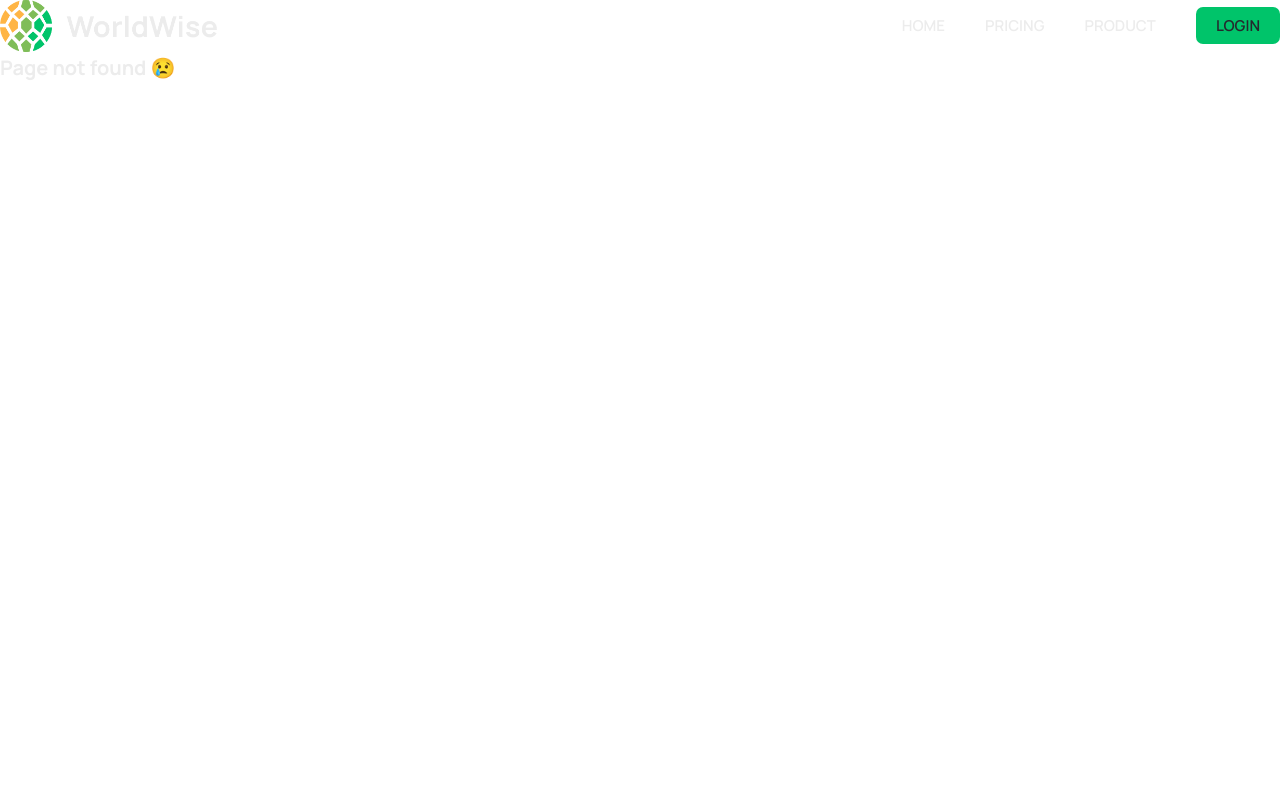
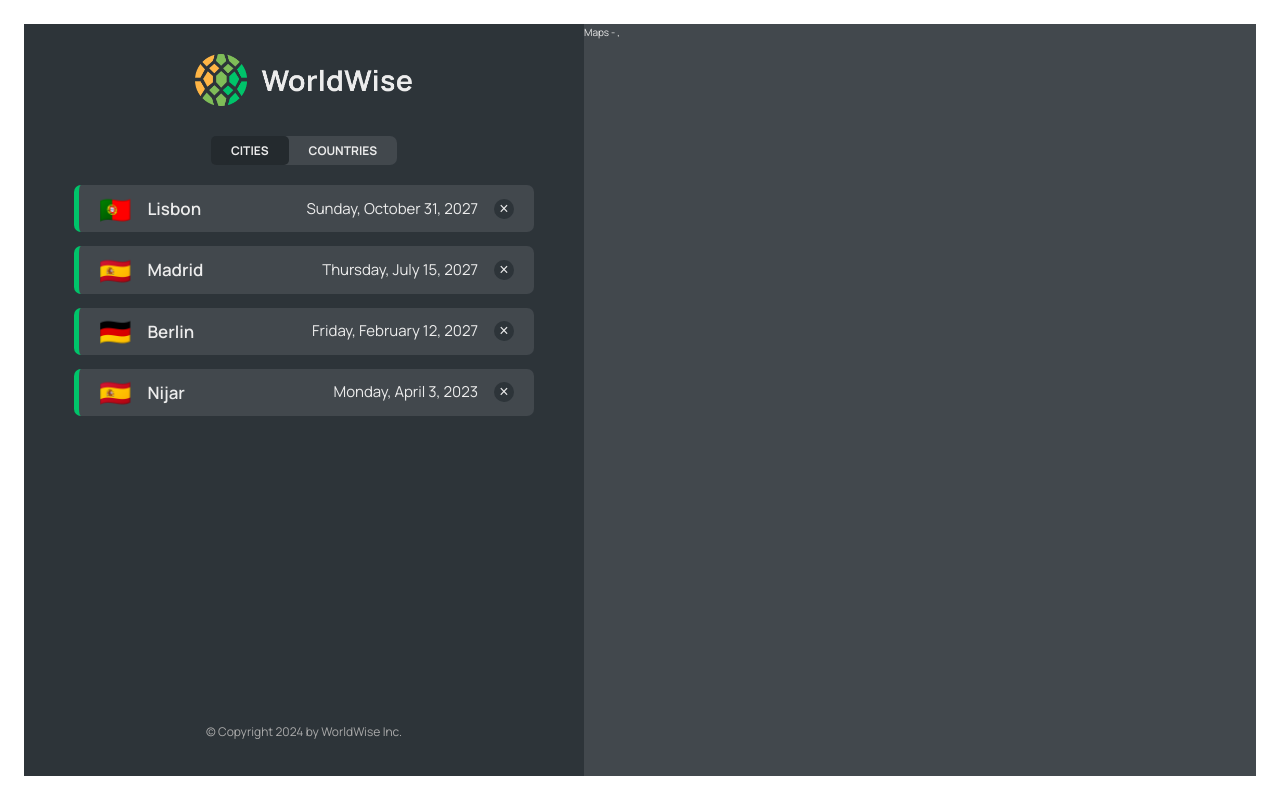
Before and after one commit to Arham11/worldwise-react, a React (Vite) app: page /app/cities in a window 1280 px wide. Before the commit this address had no page. Built offline with nearby package versions, Linux system fonts and the light colour scheme; data requests are answered from the project's data file.

Commit message:
dynamic routes and storing state in URL

```diff
--- /dev/null
+++ b/data/cities.json
@@ -0,0 +1,52 @@
+{
+  "cities": [
+    {
+      "cityName": "Lisbon",
+      "country": "Portugal",
+      "emoji": "🇵🇹",
+      "date": "2027-10-31T15:59:59.138Z",
+      "notes": "My favorite city so far!",
+      "position": {
+        "lat": 38.727881642324164,
+        "lng": -9.140900099907554
+      },
+      "id": 73930385
+    },
+    {
+      "cityName": "Madrid",
+      "country": "Spain",
+      "emoji": "🇪🇸",
+      "date": "2027-07-15T08:22:53.976Z",
+      "notes": "",
+      "position": {
+        "lat": 40.46635901755316,
+        "lng": -3.7133789062500004
+      },
+      "id": 17806751
+    },
+    {
+      "cityName": "Berlin",
+      "country": "Germany",
+      "emoji": "🇩🇪",
+      "date": "2027-02-12T09:24:11.863Z",
+      "notes": "Amazing 😃",
+      "position": {
+        "lat": 52.53586782505711,
+        "lng": 13.376933665713324
+      },
+      "id": 98443197
+    },
+    {
+      "cityName": "Nijar",
+      "country": "Spain",
+      "emoji": "🇪🇸",
+      "date": "2023-04-03T07:47:59.202Z",
+      "notes": "",
+      "position": {
+        "lat": "36.967508314568164",
+        "lng": "-2.13128394200588"
+      },
+      "id": 98443198
+    }
+  ]
+}
--- a/package.json
+++ b/package.json
@@ -7,9 +7,11 @@
     "dev": "vite",
     "build": "vite build",
     "lint": "eslint . --ext js,jsx --report-unused-disable-directives --max-warnings 0",
-    "preview": "vite preview"
+    "preview": "vite preview",
+    "server": "json-server --watch data/cities.json --port 8000 --delay 500"
   },
   "dependencies": {
+    "json-server": "^0.17.3",
     "react": "^18.2.0",
     "react-dom": "^18.2.0",
     "react-router-dom": "^6.23.0"
--- a/src/App.jsx
+++ b/src/App.jsx
@@ -1,19 +1,58 @@
 import { BrowserRouter, Route, Routes } from "react-router-dom";
+import { useEffect, useReducer, useState } from "react";
+
 import Product from "./pages/Product";
 import Homepage from "./pages/Homepage";
 import Pricing from "./pages/Pricing";
 import AppLayout from "./pages/AppLayout";
 import Login from "./pages/Login";
 import PageNotFound from "./pages/PageNotFound";
+import CityList from "./components/CityList";
+import CountryList from "./components/CountryList";
+import City from "./components/City";
+
+const BASE_URL = "http://localhost:8000";
 
 function App() {
+  const [cities, setCities] = useState([]);
+  const [isLoading, setIsLoading] = useState(false);
+
+  useEffect(function () {
+    async function fetchCities() {
+      try {
+        setIsLoading(true);
+        let res = await fetch(`${BASE_URL}/cities`);
+        let data = await res.json();
+        setCities(data);
+      } catch {
+        throw new Error("Something went wrong");
+      } finally {
+        setIsLoading(false);
+      }
+    }
+    fetchCities();
+  }, []);
   return (
     <BrowserRouter>
       <Routes>
         <Route path="/" element={<Homepage />}></Route>
         <Route path="product" element={<Product />}></Route>
         <Route path="pricing" element={<Pricing />}></Route>
-        <Route path="/app" element={<AppLayout />}></Route>
+        <Route path="/app" element={<AppLayout />}>
+          <Route
+            index
+            element={<CityList cities={cities} isLoading={isLoading} />}
+          ></Route>
+          <Route
+            path="cities"
+            element={<CityList cities={cities} isLoading={isLoading} />}
+          ></Route>
+          <Route path="cities/:id" element={<City />} />
+          <Route
+            path="countries"
+            element={<CountryList cities={cities} isLoading={isLoading} />}
+          ></Route>
+        </Route>
         <Route path="/login" element={<Login />} />
         <Route path="*" element={<PageNotFound />}></Route>
       </Routes>
--- a/src/components/AppNav.jsx
+++ b/src/components/AppNav.jsx
@@ -1,6 +1,19 @@
+import { NavLink } from "react-router-dom";
 import styles from "./AppNav.module.css";
+
 function AppNav() {
-  return <div className={styles.nav}>App Navigation</div>;
+  return (
+    <div className={styles.nav}>
+      <ul>
+        <li>
+          <NavLink to="cities">Cities</NavLink>
+        </li>
+        <li>
+          <NavLink to="countries">Countries</NavLink>
+        </li>
+      </ul>
+    </div>
+  );
 }
 
 export default AppNav;
--- a/src/components/City.jsx
+++ b/src/components/City.jsx
@@ -1,3 +1,4 @@
+import { useParams, useSearchParams } from "react-router-dom";
 import styles from "./City.module.css";
 
 const formatDate = (date) =>
@@ -16,46 +17,54 @@
     date: "2027-10-31T15:59:59.138Z",
     notes: "My favorite city so far!",
   };
+  const x = useParams();
+  const [searchParams, setSearchParams] = useSearchParams();
+  const lat = searchParams.get("lat");
+  const lng = searchParams.get("lng");
 
   const { cityName, emoji, date, notes } = currentCity;
+  return (
+    <h1>
+      City- {x.id}, lat {lat}, lng- {lng}
+    </h1>
+  );
+  // return (
+  //   <div className={styles.city}>
+  //     <div className={styles.row}>
+  //       <h6>City name</h6>
+  //       <h3>
+  //         <span>{emoji}</span> {cityName}
+  //       </h3>
+  //     </div>
 
-  return (
-    <div className={styles.city}>
-      <div className={styles.row}>
-        <h6>City name</h6>
-        <h3>
-          <span>{emoji}</span> {cityName}
-        </h3>
-      </div>
+  //     <div className={styles.row}>
+  //       <h6>You went to {cityName} on</h6>
+  //       <p>{formatDate(date || null)}</p>
+  //     </div>
 
-      <div className={styles.row}>
-        <h6>You went to {cityName} on</h6>
-        <p>{formatDate(date || null)}</p>
-      </div>
+  //     {notes && (
+  //       <div className={styles.row}>
+  //         <h6>Your notes</h6>
+  //         <p>{notes}</p>
+  //       </div>
+  //     )}
 
-      {notes && (
-        <div className={styles.row}>
-          <h6>Your notes</h6>
-          <p>{notes}</p>
-        </div>
-      )}
+  //     <div className={styles.row}>
+  //       <h6>Learn more</h6>
+  //       <a
+  //         href={`https://en.wikipedia.org/wiki/${cityName}`}
+  //         target="_blank"
+  //         rel="noreferrer"
+  //       >
+  //         Check out {cityName} on Wikipedia &rarr;
+  //       </a>
+  //     </div>
 
-      <div className={styles.row}>
-        <h6>Learn more</h6>
-        <a
-          href={`https://en.wikipedia.org/wiki/${cityName}`}
-          target="_blank"
-          rel="noreferrer"
-        >
-          Check out {cityName} on Wikipedia &rarr;
-        </a>
-      </div>
-
-      <div>
-        <ButtonBack />
-      </div>
-    </div>
-  );
+  //     <div>
+  //       <ButtonBack />
+  //     </div>
+  //   </div>
+  // );
 }
 
 export default City;
--- /dev/null
+++ b/src/components/CityItem.jsx
@@ -0,0 +1,28 @@
+import { Link } from "react-router-dom";
+import styles from "./CityItem.module.css";
+
+const formatDate = (date) =>
+  new Intl.DateTimeFormat("en", {
+    day: "numeric",
+    month: "long",
+    year: "numeric",
+    weekday: "long",
+  }).format(new Date(date));
+
+function CityItem({ city }) {
+  const { cityName, emoji, date, id, position } = city;
+  const { lat, lng } = position;
+
+  return (
+    <li>
+      <Link to={`${id}?lat=${lat}&lng=${lng}`} className={styles.cityItem}>
+        <span className={styles.emoji}>{emoji}</span>
+        <h3 className={styles.name}>{cityName}</h3>
+        <time className={styles.date}>{formatDate(date)}</time>
+        <button className={styles.deleteBtn}>&times;</button>
+      </Link>
+    </li>
+  );
+}
+
+export default CityItem;
--- /dev/null
+++ b/src/components/CityList.jsx
@@ -0,0 +1,21 @@
+import CityItem from "./CityItem";
+import styles from "./CityList.module.css";
+import Spinner from "./Spinner";
+import Message from "./Message";
+
+function CityList({ cities, isLoading }) {
+  if (isLoading) return <Spinner />;
+  if (!cities.length)
+    return (
+      <Message message="Add your first City by clicking on a city on the map" />
+    );
+
+  return (
+    <ul className={styles.cityList}>
+      {cities.map((city) => (
+        <CityItem city={city} key={city.id} />
+      ))}
+    </ul>
+  );
+}
+export default CityList;
--- /dev/null
+++ b/src/components/CountryList.jsx
@@ -0,0 +1,29 @@
+import CountryItem from "./CountryItem";
+import styles from "./CountryList.module.css";
+import Spinner from "./Spinner";
+import Message from "./Message";
+
+function CountryList({ cities, isLoading }) {
+  if (isLoading) return <Spinner />;
+  if (!cities.length)
+    return (
+      <Message message="Add your first City by clicking on a city on the map" />
+    );
+
+  const countries = cities.reduce((arr, city) => {
+    if (!arr.map((i) => i.country).includes(city.country)) {
+      return [...arr, { country: city.country, emoji: city.emoji }];
+    } else {
+      return arr;
+    }
+  }, []);
+
+  return (
+    <ul className={styles.countryList}>
+      {countries.map((country) => (
+        <CountryItem country={country} key={country.country} />
+      ))}
+    </ul>
+  );
+}
+export default CountryList;
--- /dev/null
+++ b/src/components/Map.jsx
@@ -0,0 +1,16 @@
+import { useSearchParams } from "react-router-dom";
+import styles from "./Map.module.css";
+
+function Map() {
+  const [searchParams, setSearchParams] = useSearchParams();
+  const lat = searchParams.get("lat");
+  const lng = searchParams.get("lng");
+
+  return (
+    <div className={styles.mapContainer}>
+      Maps - {lat} , {lng}
+    </div>
+  );
+}
+
+export default Map;
--- /dev/null
+++ b/src/components/Sidebar.jsx
@@ -0,0 +1,21 @@
+import styles from "./sidebar.module.css";
+
+import Logo from "../components/Logo";
+import AppNav from "./AppNav";
+import { Outlet } from "react-router-dom";
+function SideBar() {
+  return (
+    <div className={styles.sidebar}>
+      <Logo />
+      <AppNav />
+      <Outlet />
+      <footer className={styles.footer}>
+        <p className={styles.copyright}>
+          &copy; Copyright {new Date().getFullYear()} by WorldWise Inc.
+        </p>
+      </footer>
+    </div>
+  );
+}
+
+export default SideBar;
--- a/src/pages/AppLayout.jsx
+++ b/src/pages/AppLayout.jsx
@@ -1,10 +1,12 @@
-import AppNav from "../components/AppNav";
+import Map from "../components/Map";
+import SideBar from "../components/SideBar";
+import styles from "./AppLayout.module.css";
 
 function AppLayout() {
   return (
-    <div>
-      <AppNav />
-      <p>App</p>
+    <div className={styles.app}>
+      <SideBar />
+      <Map />
     </div>
   );
 }
```
Also changed, not shown: 1 other file (tests, documents, lock files or other folders).
